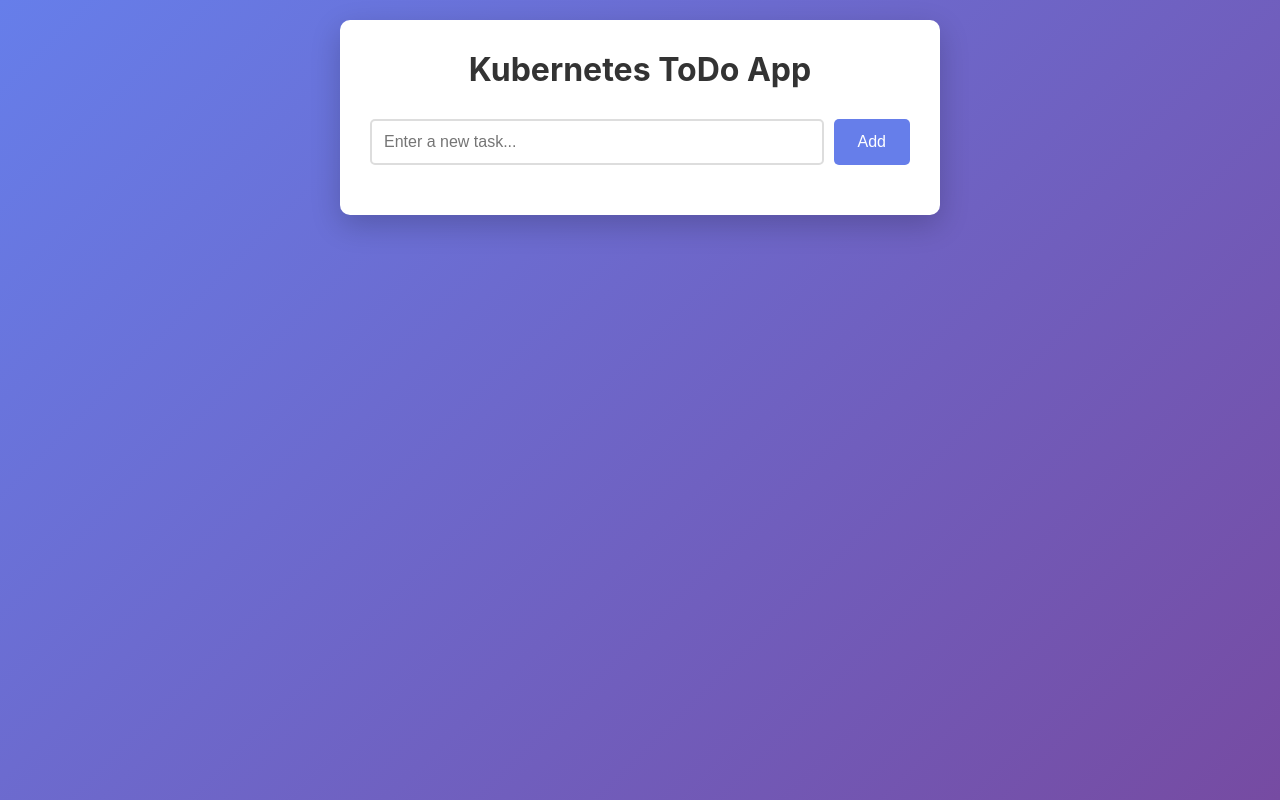
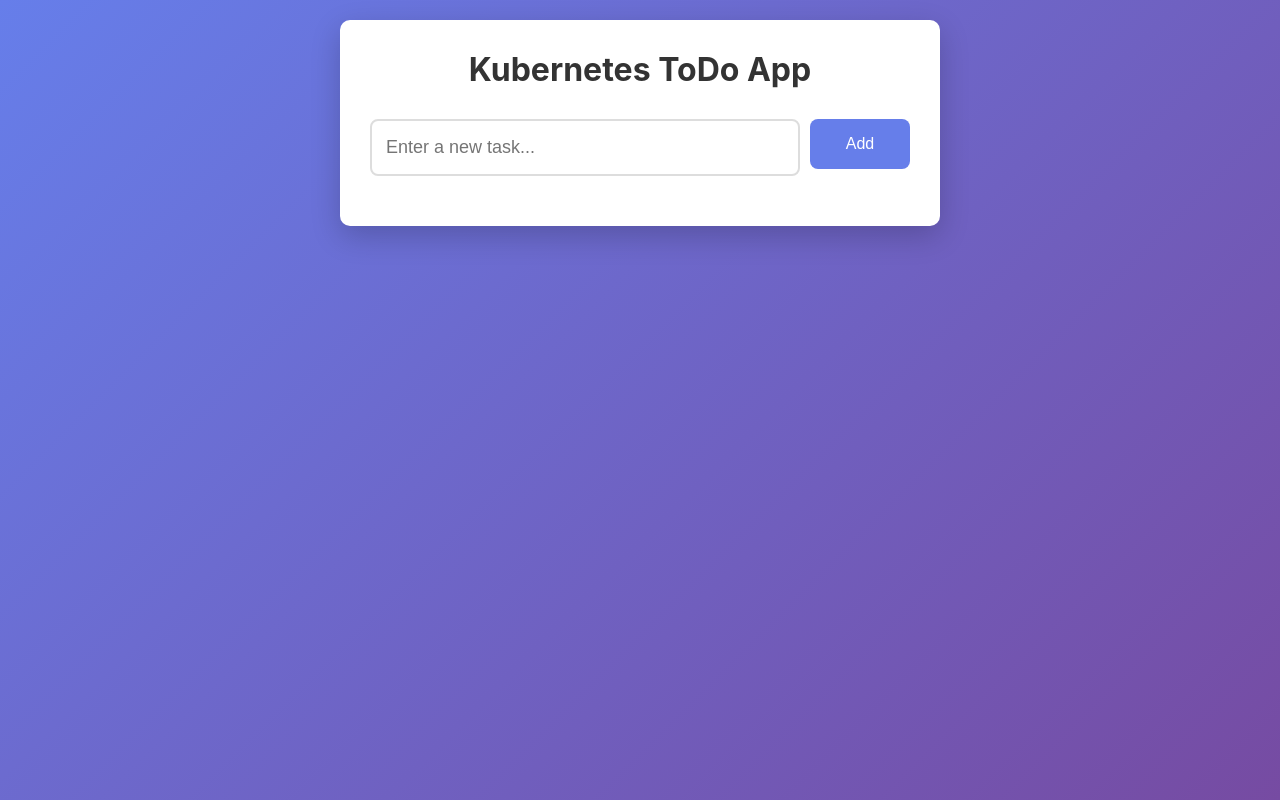
Before and after one commit to jingbinw/k8s-hands-on, a plain HTML site: page static/index.html in a window 1280 px wide. Drawn offline with Linux system fonts and the light colour scheme; files that its build step writes are made by us from their sources; no server answers.

Commit message:
style: enlarge input box and refine overall ToDo app layout

```diff
--- a/static/style.css
+++ b/static/style.css
@@ -32,12 +32,14 @@ h1 {
     margin-bottom: 20px;
 }
 
+/* Updated input size */
 #taskInput {
     flex: 1;
-    padding: 12px;
+    padding: 16px 14px;      /* increased padding for height */
     border: 2px solid #ddd;
-    border-radius: 5px;
-    font-size: 16px;
+    border-radius: 8px;      /* slightly more rounded */
+    font-size: 18px;         /* larger text */
+    min-height: 50px;        /* ensures a taller input box */
 }
 
 #taskInput:focus {
@@ -45,15 +47,18 @@ h1 {
     border-color: #667eea;
 }
 
+/* Match button height with input */
 button {
-    padding: 12px 24px;
+    padding: 0 24px;
+    min-width: 100px;
     background: #667eea;
     color: white;
     border: none;
-    border-radius: 5px;
+    border-radius: 8px;
     cursor: pointer;
     font-size: 16px;
     transition: background 0.3s;
+    height: 50px;            /* makes it match the input box */
 }
 
 button:hover {
```
